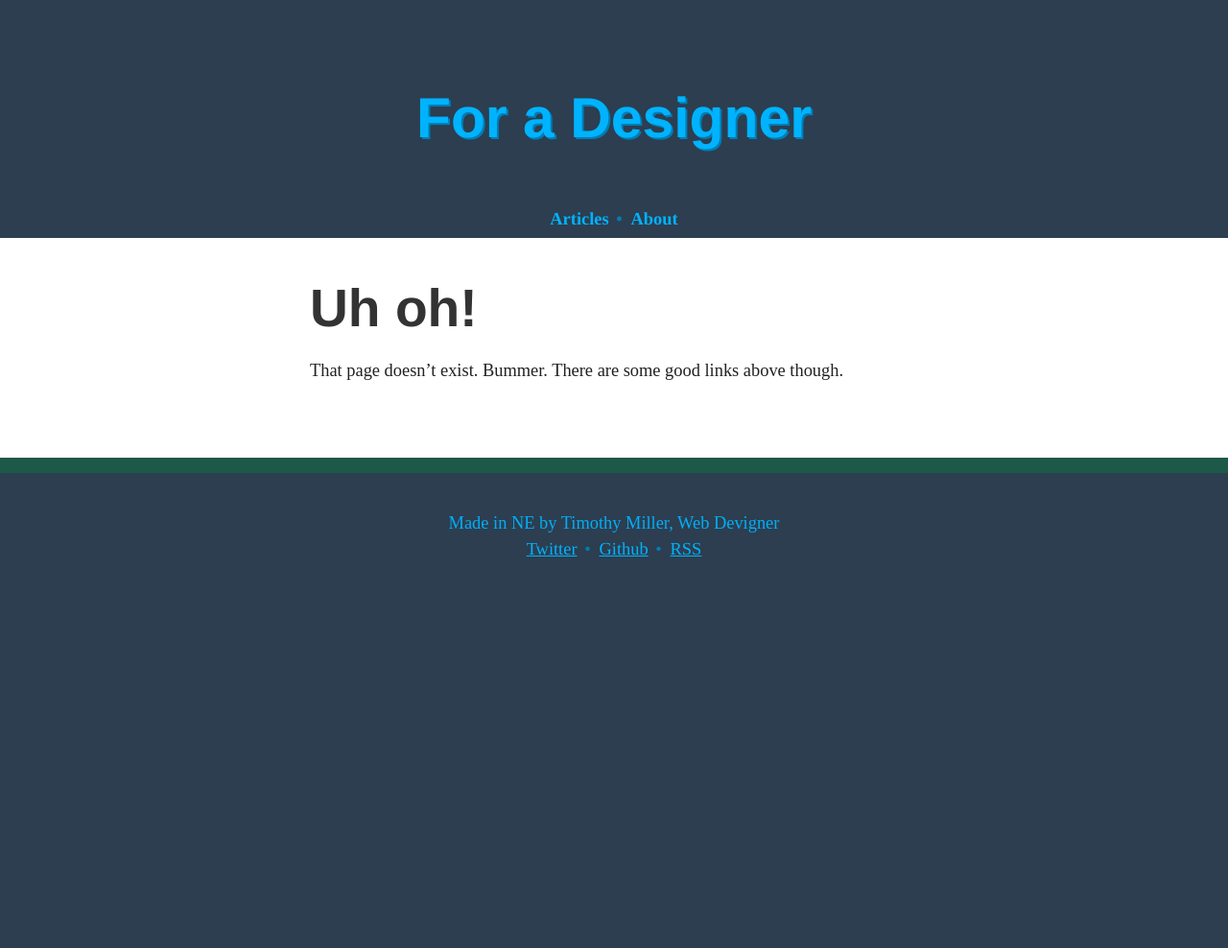
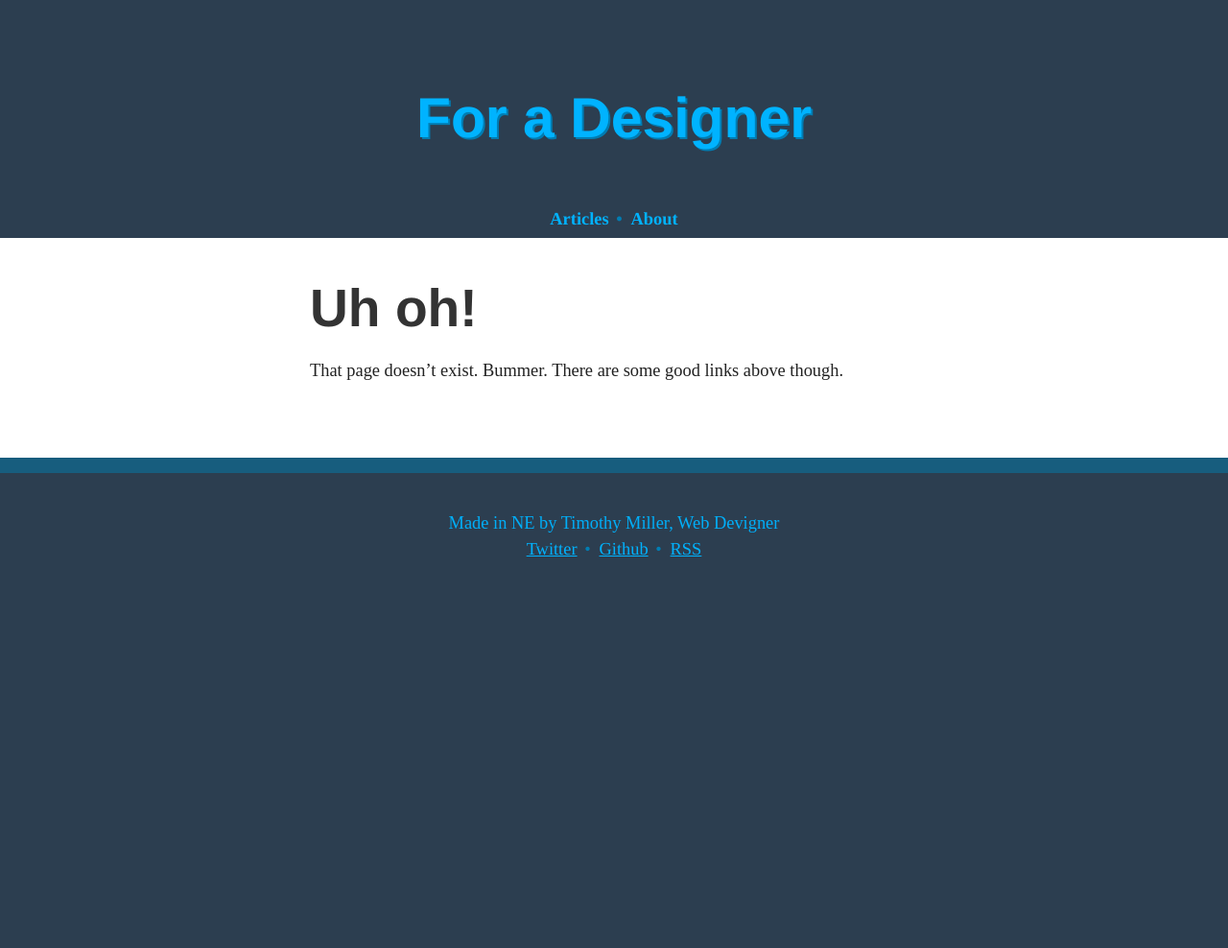
Before and after one commit to WebInspectInc/tjacobdesign.github.io, a Jekyll site: the page built from 404.html, in a window 1280 px wide. Shown: the whole page at 96% size. Built offline with Jekyll 4.4.1, drawn with Linux system fonts in a browser that asks for light colours; some web fonts are replaced; Markdown is read by kramdown in place of the engine named in the settings.

Commit message:
Changed color of stripe in the footer

```diff
--- a/css/main.css
+++ b/css/main.css
@@ -223,7 +223,7 @@ nav a:last-child:after {
 	content: '';
 	height: 16px;
 	width: 100%;
-	background: #1C5948;
+	background: #175D7E;
 	position: absolute;
 	top: -0.5em;
 	left: 0;
```
